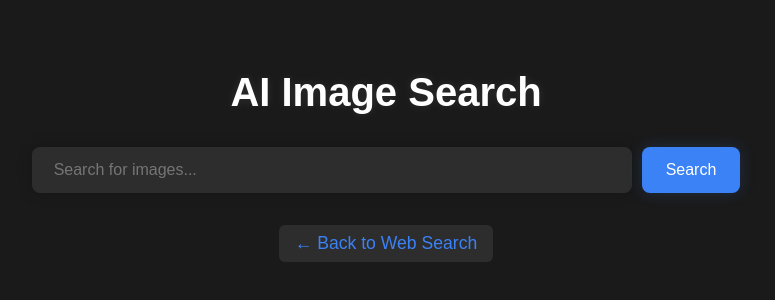
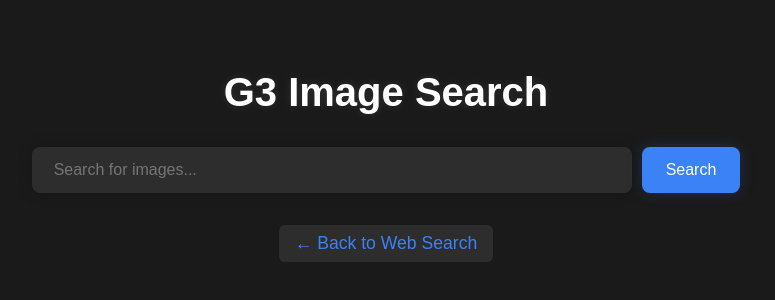
Before and after one commit to Gulzey/Search-Engine, a plain HTML site: page image-search.html in a window 1280 px wide. Shown: the part 234-534 px from the top of the page, without its empty margins (254-1029 px from the left). Drawn offline with Linux system fonts and the light colour scheme.

Commit message:
Updated the code with new changes

```diff
--- a/image-search.html
+++ b/image-search.html
@@ -3,13 +3,13 @@
 <head>
     <meta charset="UTF-8">
     <meta name="viewport" content="width=device-width, initial-scale=1.0">
-    <title>AI Image Search</title>
+    <title>G3 Image Search</title>
     <link rel="stylesheet" href="styles.css">
 </head>
 <body>
     <div class="container">
         <div class="search-container">
-            <h1>AI Image Search</h1>
+            <h1>G3 Image Search</h1>
             <div class="search-box">
                 <input type="text" id="searchInput" placeholder="Search for images...">
                 <button id="searchButton">Search</button>
```
Also changed, not shown: index.html (+2 -2 lines).
